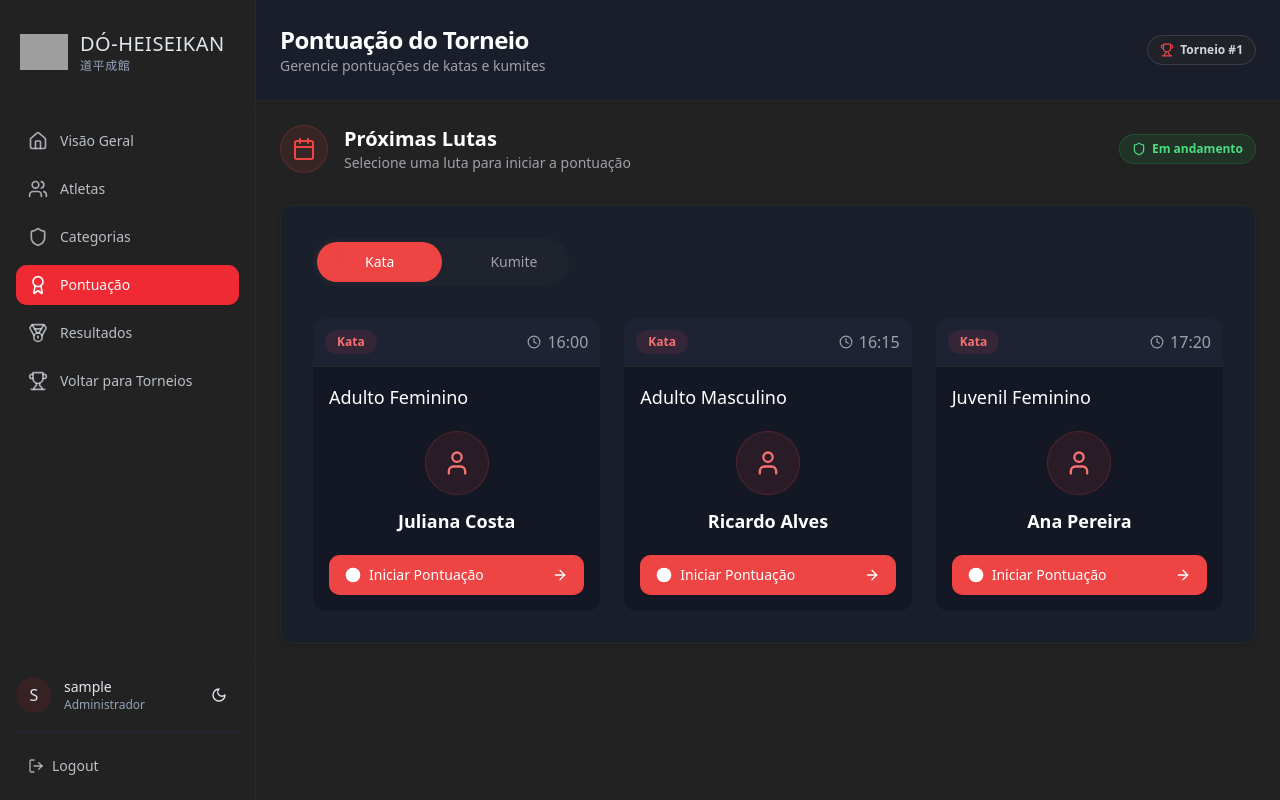
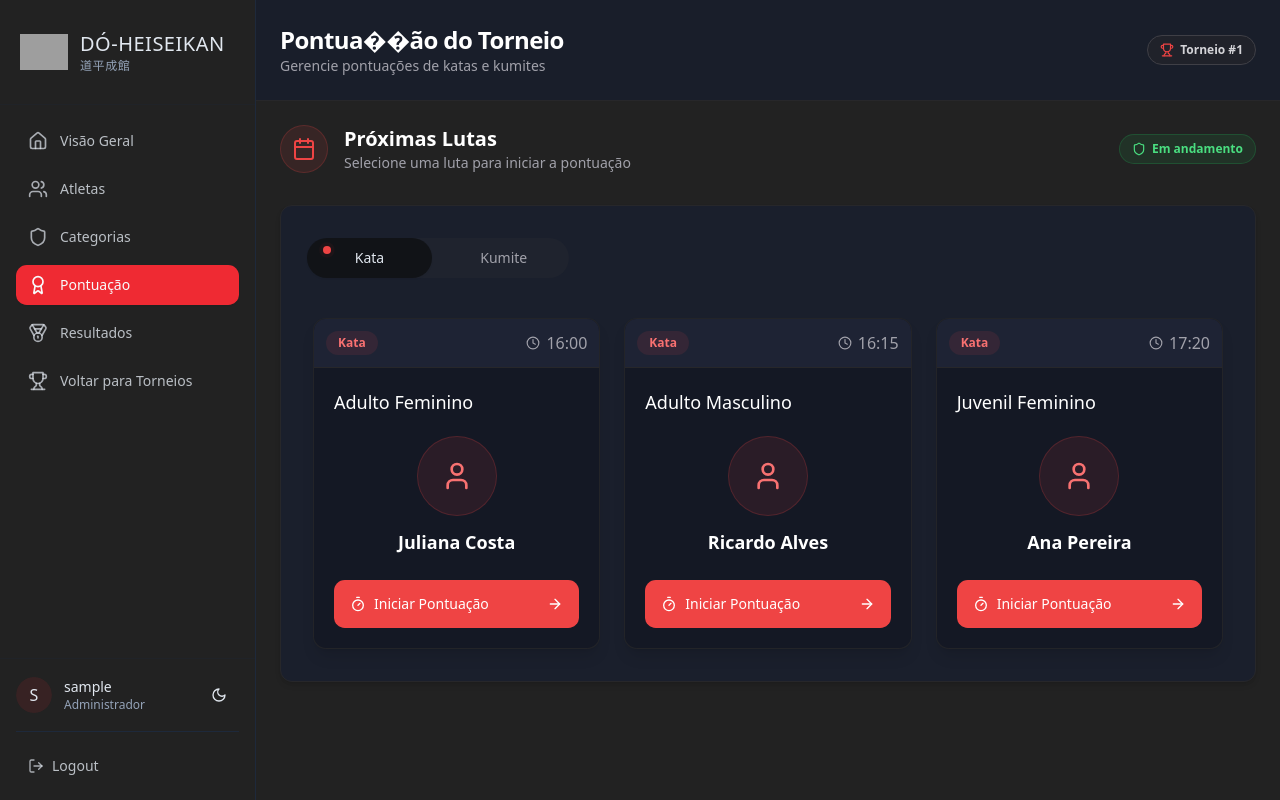
Before and after one commit to xaexae-ne-pae/sistema-karate-do-heiseikan, a React (Vite) app: page /torneios/1/pontuacao in a window 1280 px wide. Built offline with nearby package versions, Linux system fonts and the light colour scheme; sample sign-in values are in the browser's storage; grey boxes are pictures that could not be loaded.

Commit message:
feat: Improve UI and add transitions
- Added transitions when switching between kata and kumite.
- Increased the size of the card slightly.
- Replaced the white circle in "Iniciar pontuação" with a timer icon.
- Updated colors to better match the site's design.

```diff
--- a/src/pages/TournamentScoring.tsx
+++ b/src/pages/TournamentScoring.tsx
@@ -454,7 +454,7 @@ const TournamentScoring = () => {
                       </div>
                     </div>
 
-                    <div className="p-4 flex-grow flex flex-col">
+                    <div className="p-4 flex-grow flex-col">
                       <div className="grid grid-cols-3 gap-4 mb-4">
                         {(['judge1', 'judge2', 'judge3'] as const).map((judge, index) => (
                           <div key={judge} className="space-y-2">
@@ -783,7 +783,7 @@ const TournamentScoring = () => {
         <header className="border-b border-zinc-800 bg-[#1A1F2C]/95 backdrop-blur-sm p-6">
           <div className="flex items-center justify-between">
             <div>
-              <h1 className="text-2xl font-bold tracking-tight text-white">Pontuação do Torneio</h1>
+              <h1 className="text-2xl font-bold tracking-tight text-white">Pontua��ão do Torneio</h1>
               <p className="text-sm text-zinc-400">Gerencie pontuações de katas e kumites</p>
             </div>
             <div className="flex items-center gap-2">
@@ -815,10 +815,16 @@ const TournamentScoring = () => {
             </div>
 
             <div className="bg-[#1A1F2C] rounded-xl p-8 shadow-md border border-zinc-800">
-              <div className="bg-[#1f232e] mb-8 p-1 w-64 rounded-full inline-flex">
-                <button
-                  onClick={() => setActiveTab("kata")}
-                  className={`relative text-sm rounded-full font-medium py-2.5 px-12 transition-colors ${
+              <Tabs
+                defaultValue="kata"
+                value={activeTab}
+                onValueChange={setActiveTab}
+                className="w-full"
+              >
+                <TabsList className="bg-[#1f232e] mb-8 p-1 w-64 rounded-full inline-flex">
+                  <TabsTrigger
+                    value="kata"
+                    className={`relative text-sm rounded-full font-medium py-2.5 px-12 transition-all duration-300 ${
                       activeTab === "kata"
                         ? "bg-red-500 text-white"
                         : "text-zinc-400 hover:text-zinc-300"
@@ -831,10 +837,10 @@ const TournamentScoring = () => {
                       </span>
                     )}
                     Kata
-                </button>
-                <button
-                  onClick={() => setActiveTab("kumite")}
-                  className={`relative text-sm rounded-full font-medium py-2.5 px-12 transition-colors ${
+                  </TabsTrigger>
+                  <TabsTrigger
+                    value="kumite"
+                    className={`relative text-sm rounded-full font-medium py-2.5 px-12 transition-all duration-300 ${
                       activeTab === "kumite"
                         ? "bg-red-500 text-white"
                         : "text-zinc-400 hover:text-zinc-300"
@@ -847,13 +853,16 @@ const TournamentScoring = () => {
                       </span>
                     )}
                     Kumite
-                </button>
-              </div>
+                  </TabsTrigger>
+                </TabsList>
 
-              <div className={activeTab === "kata" ? "block" : "hidden"}>
+                <TabsContent
+                  value="kata"
+                  className="w-full animate-fade-in transition-all duration-500 ease-in-out"
+                >
                   <div className="grid grid-cols-1 md:grid-cols-2 lg:grid-cols-3 gap-6">
                     {kataMatches.map((match) => (
-                    <div key={match.id} className="bg-[#141824] rounded-lg overflow-hidden">
+                      <div key={match.id} className="bg-[#141824] rounded-lg overflow-hidden shadow-lg transform transition-all duration-300 ease-in-out hover:scale-105 hover:shadow-xl hover:border-red-500/30 border border-zinc-800/80">
                         <div className="bg-[#1e2334] p-3 border-b border-zinc-800 flex justify-between items-center">
                           <Badge className="px-3 py-1 rounded-full bg-red-500/10 text-red-400 border-red-500/20">
                             Kata
@@ -863,19 +872,19 @@ const TournamentScoring = () => {
                             {match.time}
                           </div>
                         </div>
-                      <div className="p-4">
+                        <div className="p-5">
                           <h3 className="font-medium text-white text-lg mb-5">{match.category}</h3>
-                        <div className="flex flex-col items-center justify-center mb-5">
-                          <div className="bg-red-500/10 rounded-full w-16 h-16 flex items-center justify-center mb-3 border border-red-500/20">
-                            <User className="h-7 w-7 text-red-400" />
+                          <div className="flex flex-col items-center justify-center mb-6">
+                            <div className="bg-red-500/10 rounded-full w-20 h-20 flex items-center justify-center mb-3 border border-red-500/20">
+                              <User className="h-8 w-8 text-red-400" />
                             </div>
                             <h3 className="text-white font-semibold text-lg">{match.athlete1}</h3>
                           </div>
                           <Button
                             onClick={() => handleStartMatch(match)}
-                          className="w-full gap-2 bg-red-500 hover:bg-red-600 text-white py-5"
+                            className="w-full gap-2 bg-red-500 hover:bg-red-600 text-white py-6 transition-all duration-300"
                           >
-                          <Circle className="h-4 w-4 fill-current" />
+                            <Timer className="h-5 w-5" />
                             Iniciar Pontuação
                             <ArrowRight className="h-4 w-4 ml-auto" />
                           </Button>
@@ -883,12 +892,15 @@ const TournamentScoring = () => {
                       </div>
                     ))}
                   </div>
-              </div>
+                </TabsContent>
 
-              <div className={activeTab === "kumite" ? "block" : "hidden"}>
+                <TabsContent
+                  value="kumite"
+                  className="w-full animate-fade-in transition-all duration-500 ease-in-out"
+                >
                   <div className="grid grid-cols-1 md:grid-cols-2 lg:grid-cols-3 gap-6">
                     {kumiteMatches.map((match) => (
-                    <div key={match.id} className="bg-[#141824] rounded-lg overflow-hidden">
+                      <div key={match.id} className="bg-[#141824] rounded-lg overflow-hidden shadow-lg transform transition-all duration-300 ease-in-out hover:scale-105 hover:shadow-xl hover:border-red-500/30 border border-zinc-800/80">
                         <div className="bg-[#1e2334] p-3 border-b border-zinc-800 flex justify-between items-center">
                           <Badge className="px-3 py-1 rounded-full bg-red-500/10 text-red-400 border-red-500/20">
                             Kumite
@@ -898,11 +910,11 @@ const TournamentScoring = () => {
                             {match.time}
                           </div>
                         </div>
-                      <div className="p-4">
+                        <div className="p-5">
                           <h3 className="font-medium text-white text-lg mb-4">{match.category}</h3>
-                        <div className="flex items-center justify-between mb-5">
+                          <div className="flex items-center justify-between mb-6">
                             <div className="flex flex-col items-center">
-                            <div className="bg-red-500/10 rounded-full w-12 h-12 flex items-center justify-center mb-2 border border-red-500/20">
+                              <div className="bg-red-500/10 rounded-full w-16 h-16 flex items-center justify-center mb-2 border border-red-500/20">
                                 <User className="h-6 w-6 text-red-400" />
                               </div>
                               <span className="text-white text-sm font-medium">{match.athlete1}</span>
@@ -913,7 +925,7 @@ const TournamentScoring = () => {
                             </div>
 
                             <div className="flex flex-col items-center">
-                            <div className="bg-red-500/10 rounded-full w-12 h-12 flex items-center justify-center mb-2 border border-red-500/20">
+                              <div className="bg-red-500/10 rounded-full w-16 h-16 flex items-center justify-center mb-2 border border-red-500/20">
                                 <User className="h-6 w-6 text-red-400" />
                               </div>
                               <span className="text-white text-sm font-medium">{match.athlete2}</span>
@@ -921,9 +933,9 @@ const TournamentScoring = () => {
                           </div>
                           <Button
                             onClick={() => handleStartMatch(match)}
-                          className="w-full gap-2 bg-red-500 hover:bg-red-600 text-white py-5"
+                            className="w-full gap-2 bg-red-500 hover:bg-red-600 text-white py-6 transition-all duration-300"
                           >
-                          <Circle className="h-4 w-4 fill-current" />
+                            <Timer className="h-5 w-5" />
                             Iniciar Pontuação
                             <ArrowRight className="h-4 w-4 ml-auto" />
                           </Button>
@@ -931,7 +943,8 @@ const TournamentScoring = () => {
                       </div>
                     ))}
                   </div>
-              </div>
+                </TabsContent>
+              </Tabs>
             </div>
           </div>
         </main>
```
Lines whose indentation alone changed are shown as unchanged.
